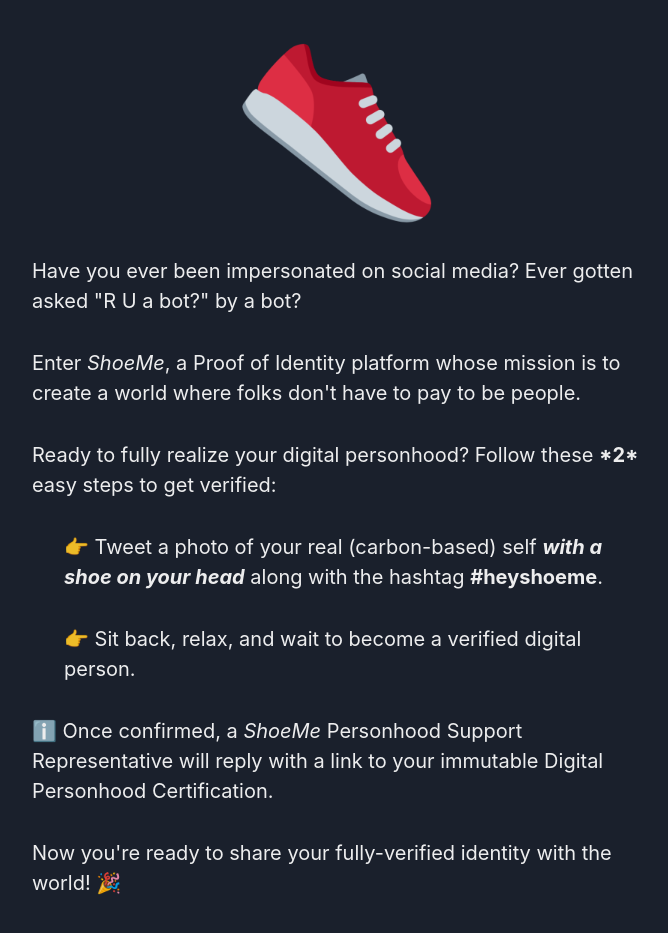
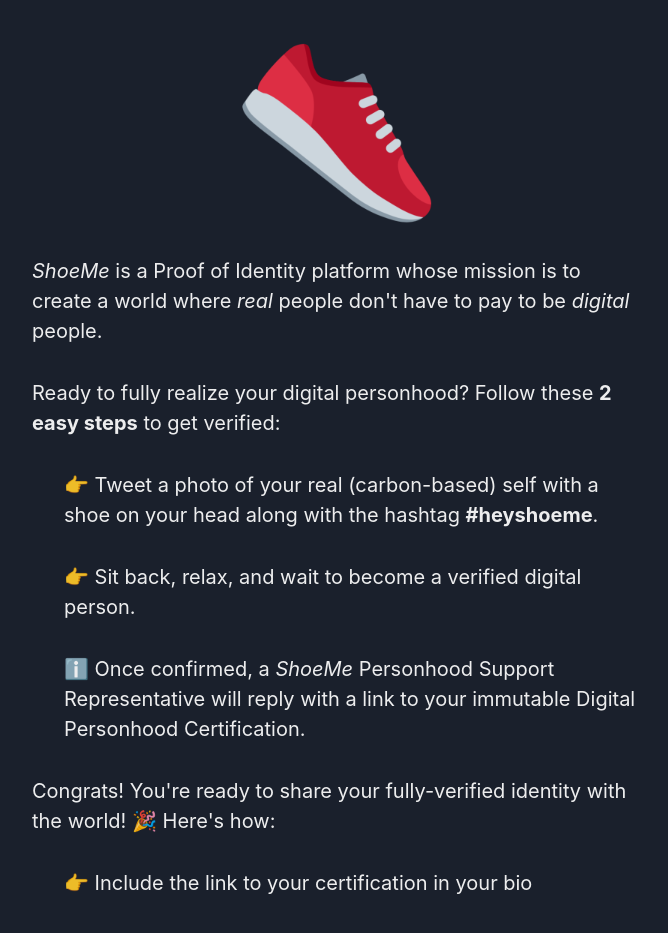
Before and after one commit to herbig/heyshoeme, a React (Create React App) app: page / in a window 1280 px wide. Shown: the top 933 px of the page, without its empty margins (304-972 px from the left). Built offline with nearby package versions, Linux system fonts and the light colour scheme; what @rainbow-me/rainbowkit, wagmi would draw is missing.

Commit message:
updated copy

```diff
--- a/src/Home.tsx
+++ b/src/Home.tsx
@@ -6,14 +6,15 @@
       <Center padding={PAD_MD}>
         <VStack spacing={PAD_MD} width={["90%", "70%", "70%", "50%"]} fontSize="xl" alignItems="start">
           <Image alignSelf="center" src={process.env.PUBLIC_URL + '/logo192.png'} />
-          <Text>Have you ever been impersonated on social media? Ever gotten asked "R U a bot?" by a bot?</Text>
-          <Text>Enter <i>ShoeMe</i>, a Proof of Identity platform whose mission is to create a world where folks don't have to pay to be people.</Text>
-          <Text>Ready to fully realize your digital personhood? Follow these <b>*2*</b> easy steps to get verified:</Text>
-          <Text paddingStart={PAD_MD}>👉 Tweet a photo of your real (carbon-based) self <b><i>with a shoe on your head</i></b> along with the hashtag <b>#heyshoeme</b>.</Text>
+          <Text><i>ShoeMe</i> is a Proof of Identity platform whose mission is to create a world where <i>real</i> people don't have to pay to be <i>digital</i> people.</Text>
+          <Text>Ready to fully realize your digital personhood? Follow these <b>2 easy steps</b> to get verified:</Text>
+          <Text paddingStart={PAD_MD}>👉 Tweet a photo of your real (carbon-based) self with a shoe on your head along with the hashtag <b>#heyshoeme</b>.</Text>
           <Text paddingStart={PAD_MD}>👉 Sit back, relax, and wait to become a verified digital person.</Text>
-          <Text>ℹ️ Once confirmed, a <i>ShoeMe</i> Personhood Support Representative will reply with a link to your immutable Digital Personhood Certification.</Text>
-          <Text>Now you're ready to share your fully-verified identity with the world! 🎉</Text>
-          <Text>Include the link to your certification in your bio and <Link color="teal.500" href="https://twitter.com/intent/tweet?text=I was just verified by placing a 👟 on my head instead of paying $8 via @heyshoeme" target="_blank">share <i>ShoeMe</i></Link> with all your carbon-based friends and loved ones so they too can become a fully realized digital person!</Text>
+          <Text paddingStart={PAD_MD}>ℹ️ Once confirmed, a <i>ShoeMe</i> Personhood Support Representative will reply with a link to your immutable Digital Personhood Certification.</Text>
+          <Text>Congrats! You're ready to share your fully-verified identity with the world! 🎉 Here's how:</Text>
+          <Text paddingStart={PAD_MD}>👉 Include the link to your certification in your bio</Text>
+          <Text paddingStart={PAD_MD}>👉 Update your profile pic to the one with Red Shoe verification </Text>
+          <Text><b>🚨 Important!</b> Don't forget to <Link color="teal.500" href="https://twitter.com/intent/tweet?text=I was just verified by placing a 👟 on my head instead of paying $8 via @heyshoeme" target="_blank">share <i>ShoeMe</i></Link> with all your carbon-based friends and loved ones so they too can become a fully-realized digital person!</Text>
           <Link
               alignSelf="center"
               color="teal.500"
```
